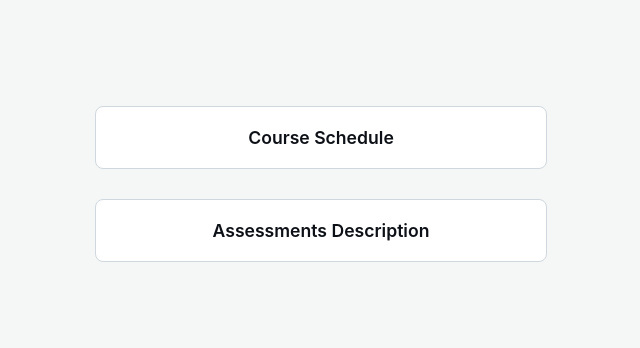
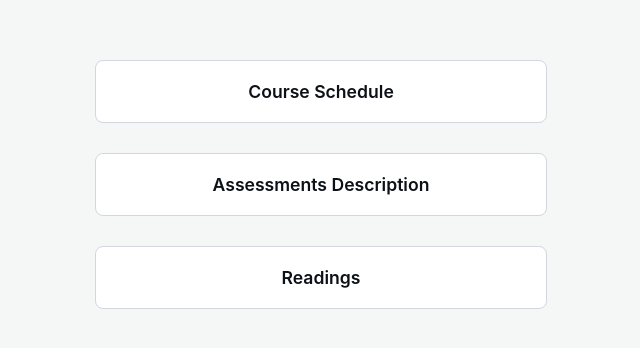
Before and after one commit to natesharadin/ccai9004, a plain HTML site: page index.html in a window 1280 px wide. Shown: the part 216-564 px from the top of the page, without its empty margins (319-959 px from the left). Drawn offline with Linux system fonts and the light colour scheme.

Commit message:
Update index.html

```diff
--- a/index.html
+++ b/index.html
@@ -5,7 +5,7 @@
     <meta name="viewport" content="width=device-width, initial-scale=1.0">
     <title>Course Links</title>
     <style>
-        /* --- Basic Page Styles - -- */
+        /* --- Basic Page Styles --- */
         html, body {
             height: 100%;
             margin: 0;
@@ -60,6 +60,11 @@
         <a href="https://docs.google.com/document/d/e/2PACX-1vRrtiYJrBtvWCXnpq2iNGl25HRiVnL_-Yu495J4XTJWZTNZhDF1bLYbMgg1oscv97ZsgGFFrUo5A0xA/pub" class="link-button" target="_blank" rel="noopener noreferrer">
             Assessments Description
         </a>
+
+        <!-- Main link to the Readings -->
+        <a href="https://drive.google.com/drive/folders/1BdBwpMp8QXTqHeOEVBDbzfpRLwsZ60bT?usp=drive_link" class="link-button" target="_blank" rel="noopener noreferrer">
+            Readings
+        </a>
     </div>
 </body>
 </html>
```
